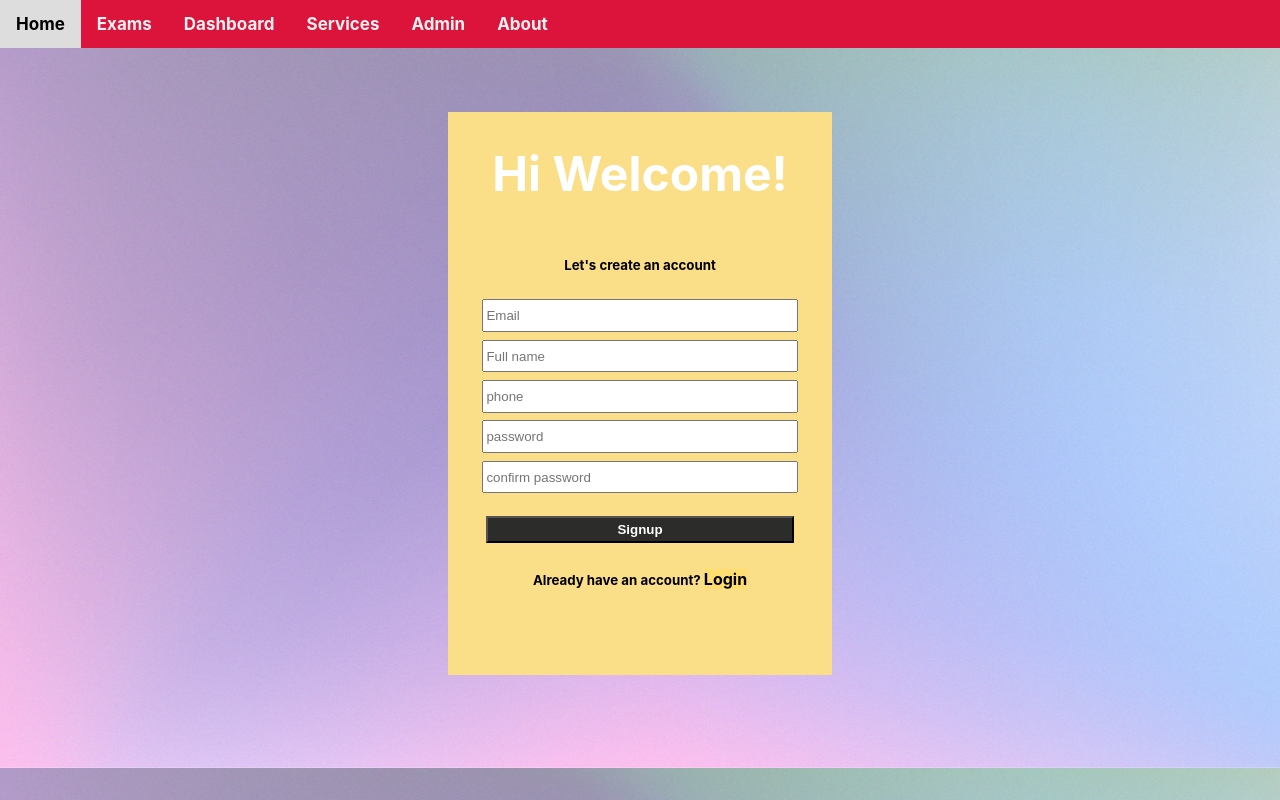
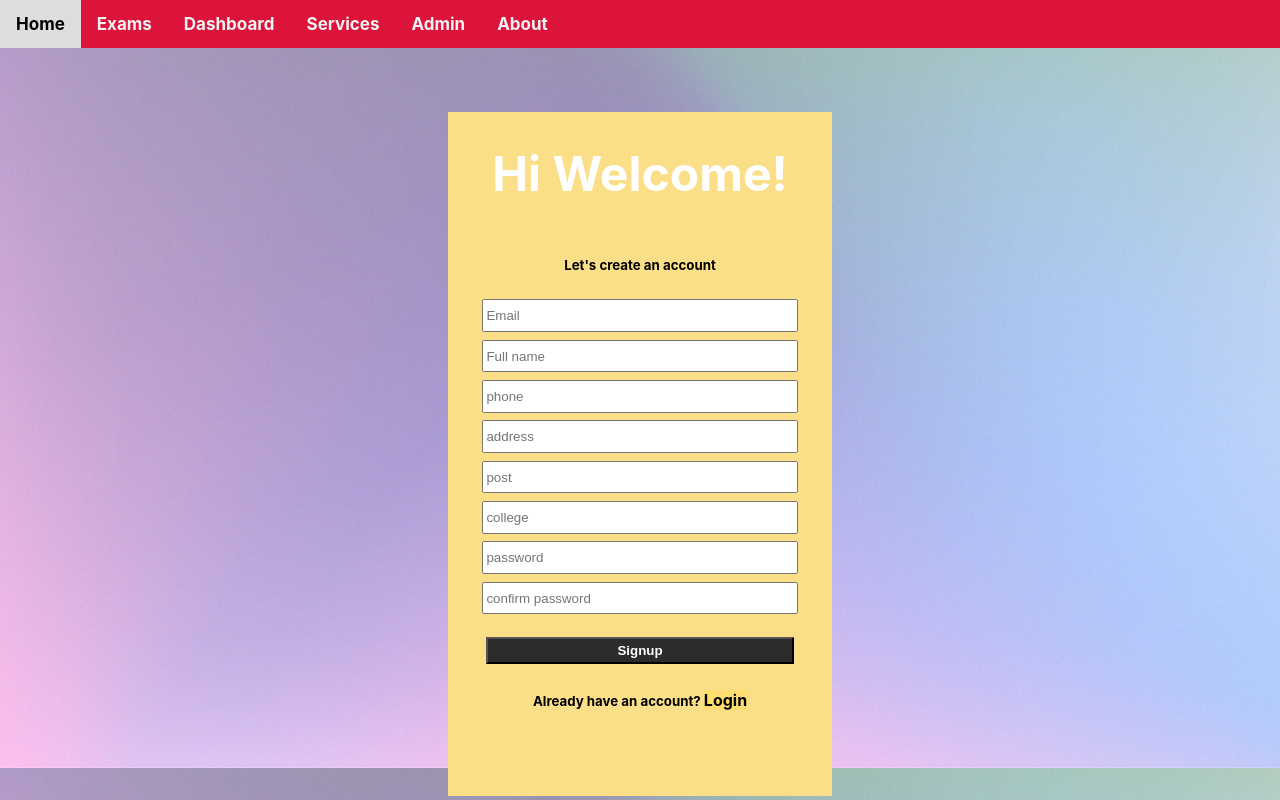
Before and after one commit to Abhishek8162/Major-Project, a React (Create React App) app in the folder FRONTEND/: page /Signup in a window 1280 px wide. Built offline with nearby package versions, Linux system fonts and the light colour scheme.

Commit message:
Database Modified

```diff
--- a/FRONTEND/package.json
+++ b/FRONTEND/package.json
@@ -2,7 +2,7 @@
   "name": "online-examination-system",
   "version": "0.1.0",
   "private": true,
-  "proxy": "http://localhost:5000",
+  "proxy": "http://localhost:5000/",
   "dependencies": {
     "@emotion/react": "^11.10.6",
     "@emotion/styled": "^11.10.6",
--- a/FRONTEND/src/Components/Completion.js
+++ b/FRONTEND/src/Components/Completion.js
@@ -8,7 +8,7 @@ function Completion() {
     <div className="Completionpage">
 
         <h1>
-            Thank You {name}
+            Thank You {sessionStorage.getItem("Name")}
 
         </h1>
         <h3>
--- a/FRONTEND/src/Components/Login.js
+++ b/FRONTEND/src/Components/Login.js
@@ -31,7 +31,13 @@ function Login() {
     if (data.sucess === false) {
       window.alert("Invalid Credentials");
       console.log("Invalid Credentials");
-    } else {
+    }
+    else if (!email||!password) {
+      window.alert("Invalid Credentials");
+      console.log("Invalid Credentials");
+    }
+
+    else {
       window.alert("Login Successfull");
       console.log("Login Successfull");
       const userData = JSON.stringify(data.userLogin);
@@ -40,6 +46,11 @@ function Login() {
       sessionStorage.setItem("Name", data.userLogin.name);
       sessionStorage.setItem("email", data.userLogin.email);
       sessionStorage.setItem("phone", data.userLogin.phone);
+
+      sessionStorage.setItem("address", data.userLogin.address);
+      sessionStorage.setItem("post", data.userLogin.post);
+      sessionStorage.setItem("college", data.userLogin.college);
+
       navigate("/");
     }
   };
@@ -70,7 +81,7 @@ function Login() {
             }}
           />
 
-          <button onClick={loginUser}>login</button>
+          <div><button onClick={loginUser}>login</button></div>
         </form>
 
         <h5>
--- a/FRONTEND/src/Components/Signup.js
+++ b/FRONTEND/src/Components/Signup.js
@@ -12,6 +12,9 @@ const [user,setUser] =useState(
         name: "",
         email: "",
         phone: "",
+        address:"",
+        post:"",
+        college:"",
         password: "",
         cpassword: ""
 
@@ -31,7 +34,7 @@ const PostData=async(e)=>
 {
 
     e.preventDefault();
-    const  {name,email,phone,password,cpassword}=user;
+    const  {name,email,phone,address,post,college,password,cpassword}=user;
 
     const res= await fetch("/register",
     {
@@ -41,7 +44,7 @@ const PostData=async(e)=>
         },
         body: JSON.stringify
         ( {
-            name,email,phone,password,cpassword
+            name,email,phone,address,post,college,password,cpassword
             //name:name,email:email,phone:phone,password:password
             // It can also be written but as both are same we can write the above too
         })
@@ -85,6 +88,11 @@ const PostData=async(e)=>
 <input type="email" name="email" placeholder="Email"  value={user.email} onChange={handleInputs}/>
 <input type="text" name="name" placeholder="Full name"  value={user.name} onChange={handleInputs}/>
 <input type="text" name="phone" placeholder="phone"  value={user.phone} onChange={handleInputs}/>
+
+<input type="text" name="address" placeholder="address"  value={user.address} onChange={handleInputs}/>
+<input type="text" name="post" placeholder="post"  value={user.post} onChange={handleInputs}/>
+<input type="text" name="college" placeholder="college"  value={user.college} onChange={handleInputs}/>
+
 <input type="password" name="password" placeholder="password"  value={user.password} onChange={handleInputs}/>
 <input type="password" name="cpassword" placeholder="confirm password"  value={user.cpassword} onChange={handleInputs}/>
 
--- a/FRONTEND/src/Components/User Dashboard/EditProfile.js
+++ b/FRONTEND/src/Components/User Dashboard/EditProfile.js
@@ -13,7 +13,7 @@ function EditProfile() {
         </p>
         <hr />
         <p>
-          <b>Address : Rengali,Sambalpur</b>
+          <b>Address : {sessionStorage.getItem("address")}</b>
         </p>
         <hr />
         <p>
@@ -25,11 +25,11 @@ function EditProfile() {
         </p>
         <hr />
         <p>
-          <b>Post : Software Engineer</b>
+          <b>Post : {sessionStorage.getItem("post")}</b>
         </p>
         <hr />
         <p>
-          <b>College : GCE Keonjhar</b>
+          <b>College : {sessionStorage.getItem("college")}</b>
         </p>
         <hr />
       </div>
--- a/FRONTEND/src/Components/User Dashboard/UserProfile.js
+++ b/FRONTEND/src/Components/User Dashboard/UserProfile.js
@@ -9,10 +9,9 @@ function UserProfile() {
 
 <div className="user-profile-card">
   <img src="https://bootdey.com/img/Content/avatar/avatar7.png"/>
-  <p><b>Abhishek Kumar</b></p>
-  <h5><b>Full Stack Developer</b></h5>
+  <p><b>{sessionStorage.getItem("Name")}</b></p>
+  <h5><b>{sessionStorage.getItem("post")}</b></h5>
 
-  <h5><b>GCE,Keonjhar</b></h5>
 
   <button className="EditProfile">Edit Profile</button>
 
@@ -22,18 +21,20 @@ function UserProfile() {
 
   <div className="user-profile-personal">
 
-  <p><b>Full Name : Abhishek Kumar</b></p>
+  <p><b>Full Name : {sessionStorage.getItem("Name")}</b></p>
   <hr/>
-  <p><b>Address : Abhishek Kumar</b></p>
+  <p><b>Address : {sessionStorage.getItem("address")}</b></p>
   <hr/>
-  <p><b>Full Name : Abhishek Kumar</b></p>
+  <p><b>College : {sessionStorage.getItem("college")}</b></p>
   <hr/>
-  <p><b>Address : Abhishek Kumar</b></p>
+  <p><b>Email : {sessionStorage.getItem("email")}</b></p>
   <hr/>
-  <p><b>Full Name : Abhishek Kumar</b></p>
+  <p><b>Phone: {sessionStorage.getItem("phone")}</b></p>
   <hr/>
-  <p><b>Full Name : Abhishek Kumar</b></p>
+
+  <p><b>Exams Given : Nil</b></p>
   <hr/>
+
 
   </div>
 
```
Also changed, not shown: 18 other files (tests, documents, lock files or other folders).
